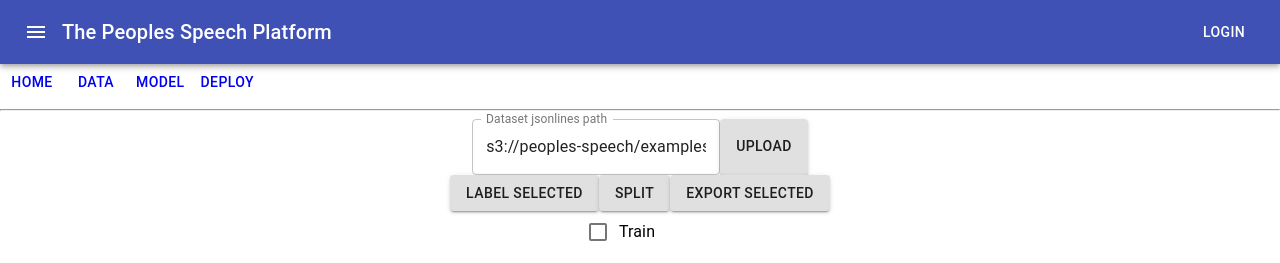
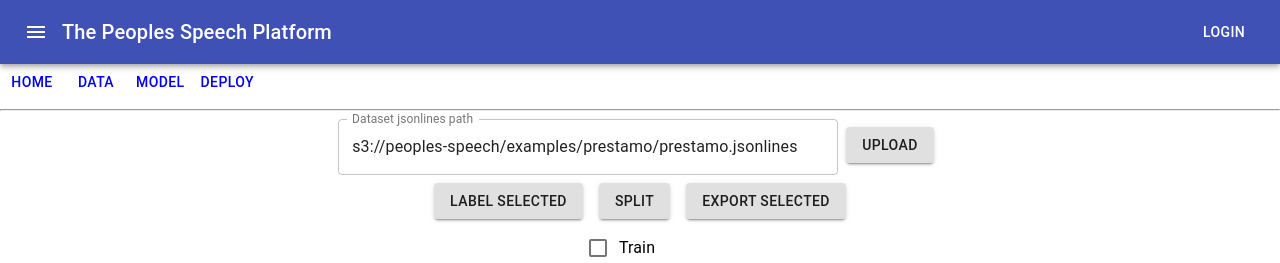
Before and after one commit to greg1232/peoples-speech, a React (Create React App) app in the folder peoples_speech/react/speech-data-manager/: page /data in a window 1280 px wide. Shown: the top 263 px of the page. Built offline with nearby package versions, Linux system fonts and the light colour scheme; no server answers.

Commit message:
ENH: Trimmed docker.  ENH: Button spacing.

```diff
--- a/peoples_speech/react/speech-data-manager/src/components/DataManager.js
+++ b/peoples_speech/react/speech-data-manager/src/components/DataManager.js
@@ -1,6 +1,6 @@
 
 import React from 'react';
-import { TextField, Grid, ImageList, ImageListItem, FormControlLabel, FormGroup, Checkbox, Button, ImageListItemBar } from '@material-ui/core';
+import { TextField, Grid, ImageList, ImageListItem, FormControlLabel, FormGroup, Checkbox, Button, Box, ImageListItemBar } from '@material-ui/core';
 import LabelDialog from './LabelDialog'
 import ExportDialog from './ExportDialog'
 import AudioButton from './AudioButton'
@@ -133,16 +133,22 @@
                 <Grid container justifyContent = "center">
                     <TextField id="jsonlines-path" label="Dataset jsonlines path"
                         variant="outlined" value={this.state.jsonlines_path}
-                        onChange={this.handlePathUpdate} />
+                        onChange={this.handlePathUpdate}
+                        style = {{width: 500}} />
+                    <Box m={1}>
                         <Button id="upload" variant="contained" onClick={ () =>
                             {
                                 this.upload();
                             }}>
                             Upload
                         </Button>
+                    </Box>
                 </Grid>
                 <Grid container justifyContent = "center">
+                    <Box m={1}>
                         <LabelDialog images={this.state.images} view={this.state.view} getView={this.getView} />
+                    </Box>
+                    <Box m={1}>
                         <Button id="autosplit" variant="contained" onClick={() =>
                             {
                                 fetch(process.env.REACT_APP_API_URL + '/peoples_speech/autosplit',
@@ -164,7 +170,10 @@
                             }}>
                             Split
                         </Button>
+                    </Box>
+                    <Box m={1}>
                         <ExportDialog images={this.state.images} view={this.state.view} />
+                    </Box>
                 </Grid>
                 <Grid container justifyContent = "center">
                     <FormGroup>
--- a/peoples_speech/react/speech-data-manager/src/components/ModelIteration.js
+++ b/peoples_speech/react/speech-data-manager/src/components/ModelIteration.js
@@ -76,14 +76,6 @@
     render() {
         return <div>
                 <Grid container justifyContent = "center">
-                    <Button id="refresh" variant="contained" onClick={ () =>
-                        {
-                            this.refresh();
-                        }}>
-                        Refresh
-                    </Button>
-                </Grid>
-                <Grid container justifyContent = "center">
                     <Box sx={{ minWidth: 120 }}>
                         <FormControl fullWidth>
                             <InputLabel id="dataset">Dataset</InputLabel>
@@ -103,6 +95,7 @@
                     </Box>
                 </Grid>
                 <Grid container justifyContent = "center">
+                    <Box m={1}>
                         <Button id="train" variant="contained" onClick={ () =>
                             {
                                 fetch(process.env.REACT_APP_API_URL + '/peoples_speech/train',
@@ -124,6 +117,15 @@
                             }}>
                             Train
                         </Button>
+                    </Box>
+                    <Box m={1}>
+                        <Button id="refresh" variant="contained" onClick={ () =>
+                            {
+                                this.refresh();
+                            }}>
+                            Refresh
+                        </Button>
+                    </Box>
                 </Grid>
 
                 <TableContainer component={Paper}>
```
Also changed, not shown: 1 other file (tests, documents, lock files or other folders). Lines whose indentation alone changed are shown as unchanged.
